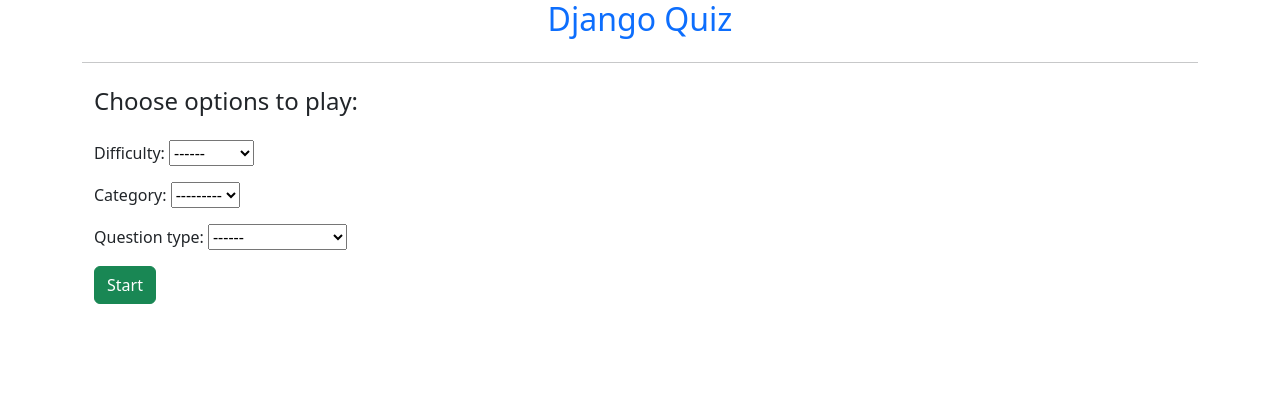
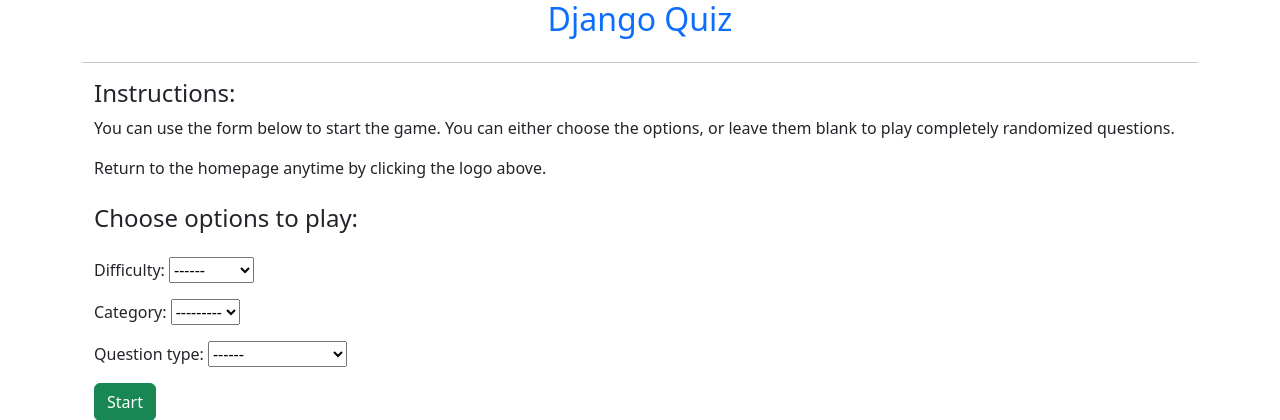
Before and after one commit to AlexGCbn/django-quiz, a Django app: page / in a window 1280 px wide. Shown: the top 420 px of the page. Run offline with Django 4.2, Linux system fonts and the light colour scheme; data that the repository does not hold is empty.

Commit message:
Add instructions to index

```diff
--- a/questions/templates/index.html
+++ b/questions/templates/index.html
@@ -1,6 +1,13 @@
 {% extends "base.html" %} {% block content %}
 
 <div class="container">
+
+  <div>
+    <h4>Instructions:</h4>
+    <p>You can use the form below to start the game. You can either choose the options, or leave them blank to play
+      completely randomized questions.</p>
+    <p>Return to the homepage anytime by clicking the logo above.</p>
+  </div>
 
   <h4 class="mt-4">Choose options to play:</h4>
 
```
